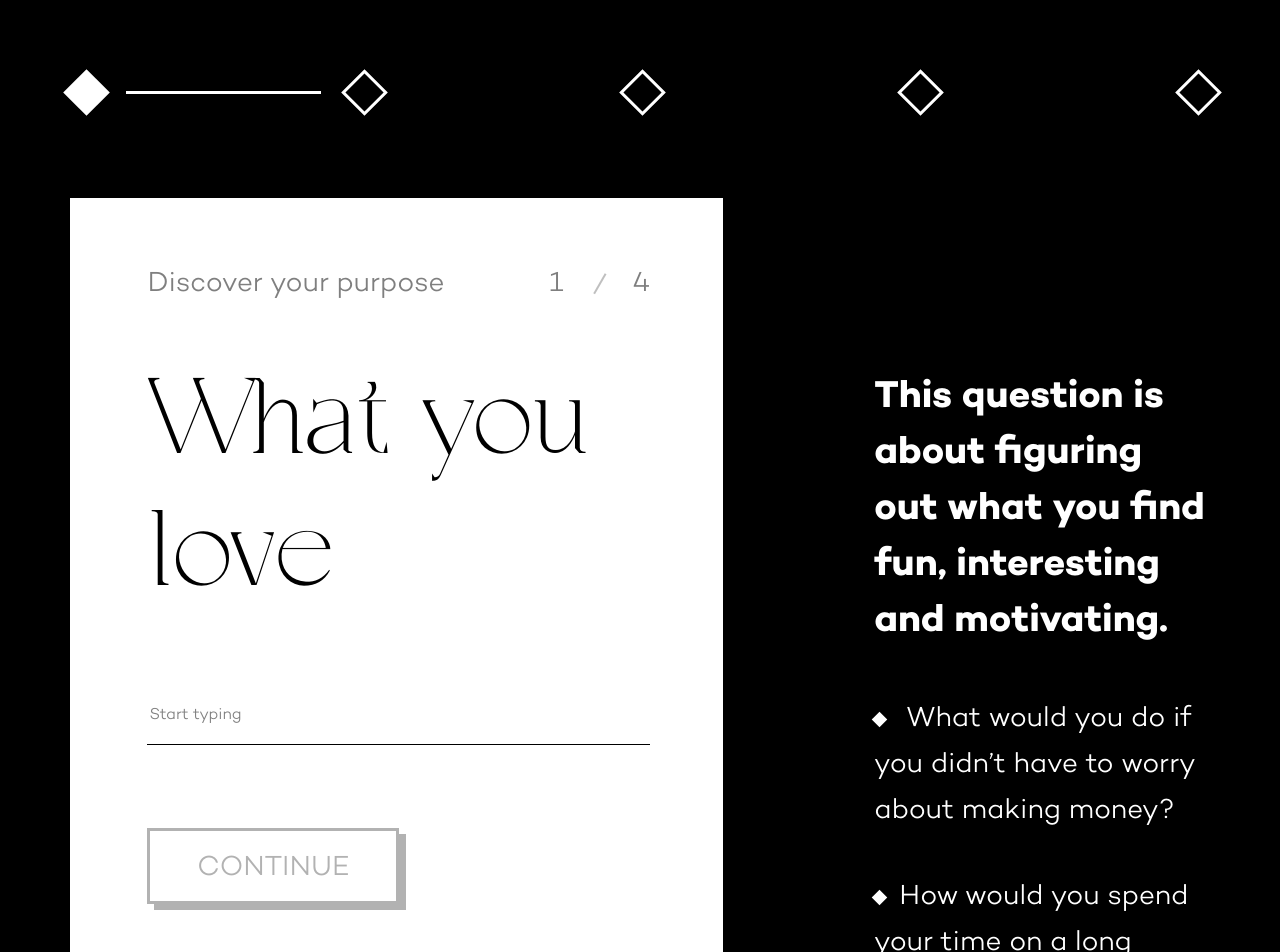
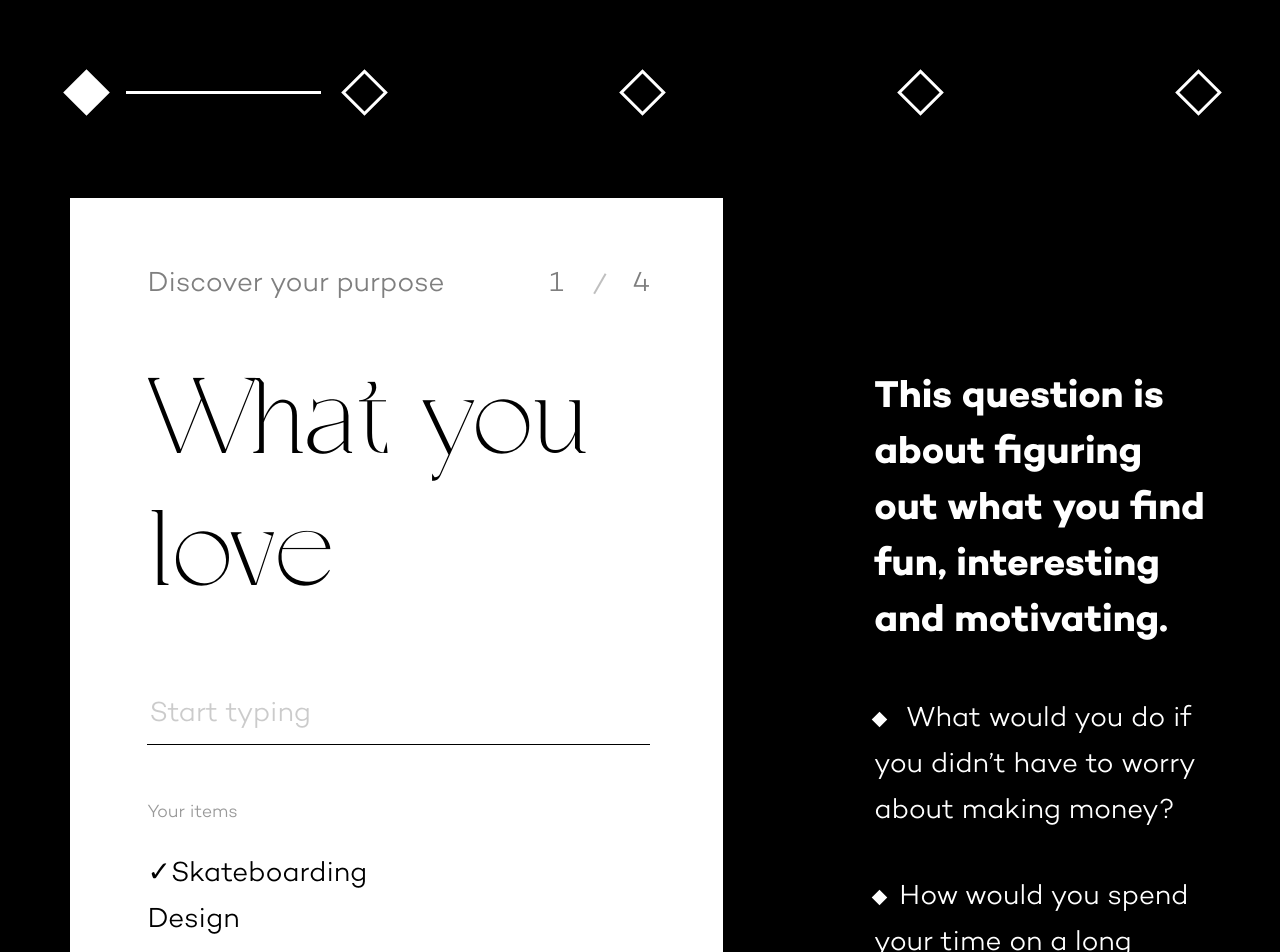
Before and after one commit to kaloyan-kamburov/Ikigai, a React (Create React App) app: page /what-you-love in a window 1280 px wide. Shown: the top 952 px of the page. Built offline with nearby package versions, Linux system fonts and the light colour scheme.

Commit message:
add list to love.js

```diff
--- a/src/pages/Wizard/love.js
+++ b/src/pages/Wizard/love.js
@@ -85,6 +85,15 @@ const GoodAt = () => {
                           isMulti
                           value={props.initialValues.options}
                         />
+                        <div className="form-list">
+                          <p className="form-list-title">Your items</p>
+                          <ul>
+                            <li><span className="check">
+                            &#10003;</span>Skateboarding</li>
+                            <li>Design</li>
+                            <li>Hiking</li>
+                          </ul>
+                        </div>
                         <div className="form-btns">
                           <button
                             className="btn-small"
@@ -108,6 +117,7 @@ const GoodAt = () => {
                 >
                   Back
                 </button> */}
+
               </div>
               <div className="form-foot">
                 <p>You have to add at least 3 items in order to continue.</p>
--- a/src/styles/buttons.scss
+++ b/src/styles/buttons.scss
@@ -10,6 +10,9 @@ button {
   cursor: pointer;
   &:disabled {
     opacity: 0.3;
+  }
+  &:focus {
+    outline: none;
   }
 }
 .btn-lg {
--- a/src/styles/form.scss
+++ b/src/styles/form.scss
@@ -98,6 +98,15 @@
 .form-select {
   padding-top: 65px;
 }
+.form-list-title {
+  opacity: 0.4;
+  color: $black;
+  font-family: Campton;
+  font-size: 18px;
+  letter-spacing: 0;
+  line-height: 46px;
+  padding: 45px 0 16px;
+}
 .form-btns {
   padding: 83px 0 45px;
 }
@@ -111,7 +120,6 @@
   }
 }
 .form-questions {
-  padding-left: 151px;
   padding-top: 172px;
 }
 .form-questions-title {
@@ -186,6 +194,14 @@
       font-family: Campton !important;
     }
   }
+  &[class*="-placeholder"] {
+    font-family: Campton;
+    font-size: 28px;
+    letter-spacing: 0;
+    line-height: 46px;
+    opacity: 0.2;
+    color: $black;
+  }
 }
 
 @keyframes show {
@@ -209,3 +225,9 @@
     background-color: $white;
   }
 }
+
+@media #{$large} {
+  .form-questions {
+    padding-left: 151px;
+  }
+}
--- a/src/styles/helpers.scss
+++ b/src/styles/helpers.scss
@@ -8,11 +8,17 @@
 	margin: auto;
 
 }
-
-
-.col-wrapper {
-	display: flex;
+.col_40,
+.col-60 {
+	width: 100%;
 }
 
-.col_40 { width: 40%;}
-.col_60 { width: 60%; }
+@media #{$large} {
+	.col-wrapper {
+		display: flex;
+	}
+
+	.col_40 { width: 40%;}
+	.col_60 { width: 60%; }
+
+}
```
